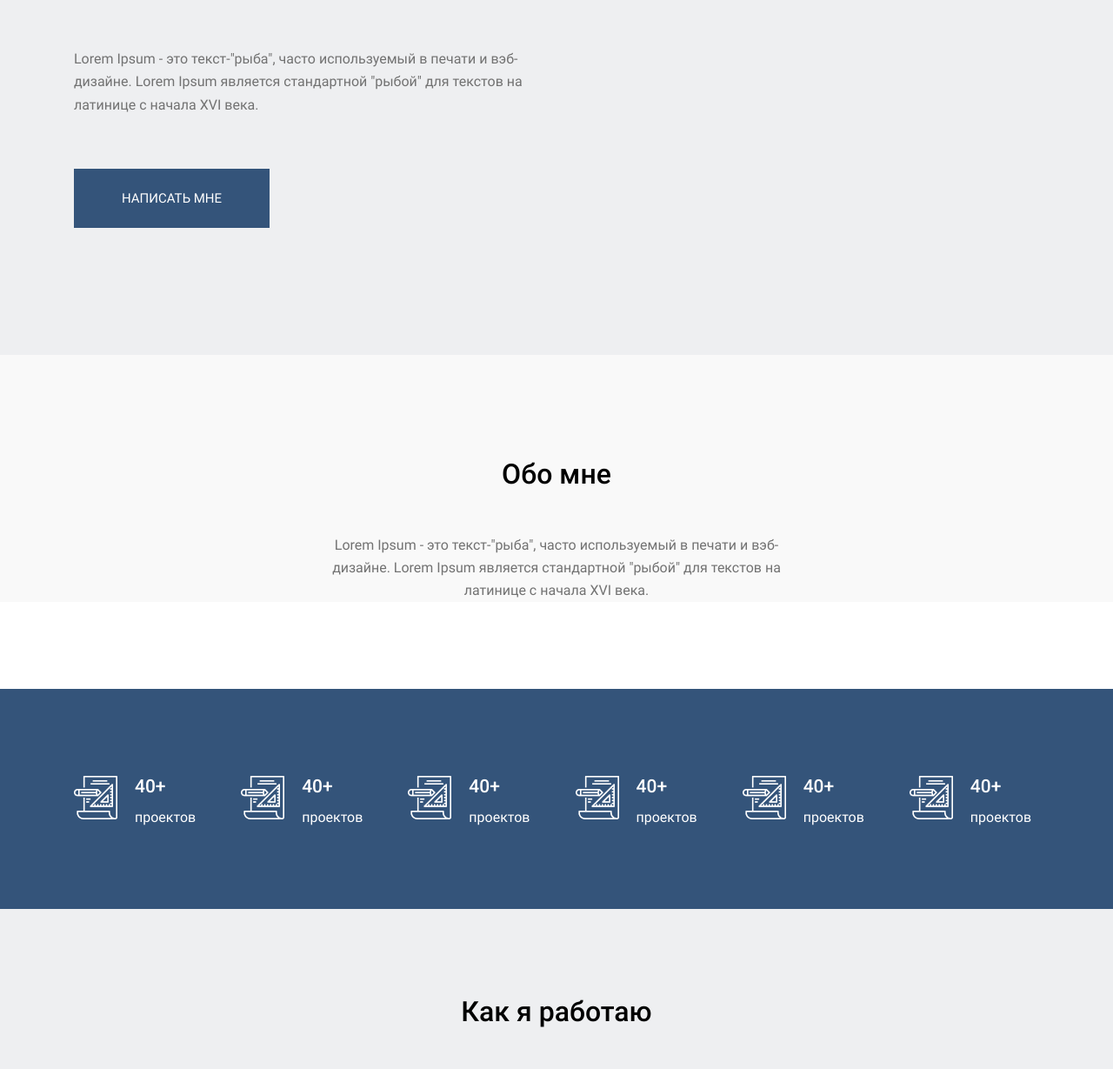
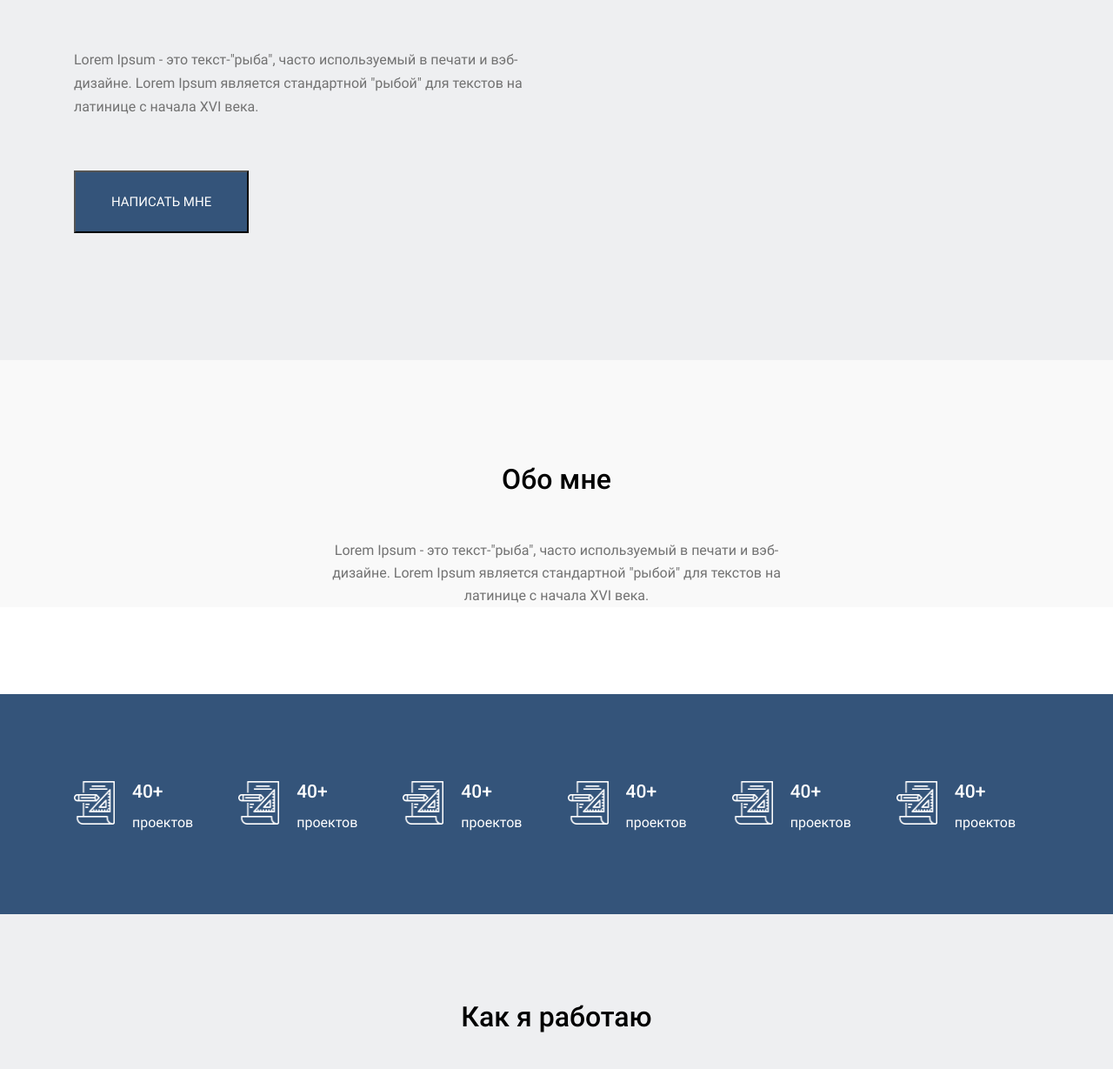
Before and after one commit to Galanyk/Home_work7, a plain HTML site: page index.html in a window 1280 px wide. Shown: the part 355-1584 px from the top of the page at 87% size. Drawn offline with Linux system fonts and the light colour scheme.

Commit message:
Redact class cont

```diff
--- a/index.html
+++ b/index.html
@@ -54,63 +54,62 @@
     </div>
 
     <div class="fill-third">
-        <div class="cont">
-            <div class="container-project">
+        <ul class="cont">
+            <li class="container-project">
                 <img  src="imag/Group.png" alt="" class="imag-first">
-            </div><!--
+            </li><!--
 
-            --><div class="container-project">
+            --><li class="container-project">
                 <h3 class="subtitle">40+</h3>
                 <p class="description-project">проектов</p>
-            </div><!--
+            </li><!--
 
-            --><div class="container-project">
+            --><li class="container-project">
                 <img  src="imag/Group.png" alt="" class="imag">
-            </div><!--
+            </li><!--
 
-            --><div class="container-project">
+            --><li class="container-project">
                 <h3 class="subtitle">40+</h3>
                 <p class="description-project">проектов</p>
-            </div><!--
+            </li><!--
 
-            --><div class="container-project">
+            --><li class="container-project">
                 <img  src="imag/Group.png" alt="" class="imag">
-            </div><!--
+            </li><!--
 
-            --><div class="container-project">
+            --><li class="container-project">
                 <h3 class="subtitle">40+</h3>
                 <p class="description-project">проектов</p>
-            </div><!--
+            </li><!--
 
-            --><div class="container-project">
+            --><li class="container-project">
                 <img  src="imag/Group.png" alt="" class="imag">
-            </div><!--
+            </li><!--
 
-            --><div class="container-project">
+            --><li class="container-project">
                 <h3 class="subtitle">40+</h3>
                 <p class="description-project">проектов</p>
-            </div><!--
+            </li><!--
 
-            --><div class="container-project">
+            --><li class="container-project">
                 <img  src="imag/Group.png" alt="" class="imag">
-            </div><!--
+            </li><!--
 
-            --><div class="container-project">
+            --><li class="container-project">
                 <h3 class="subtitle">40+</h3>
                 <p class="description-project">проектов</p>
-            </div><!--
+            </li><!--
 
-            --><div class="container-project">
+            --><li class="container-project">
                 <img  src="imag/Group.png" alt="" class="imag">
-            </div><!--
+            </li><!--
 
-            --><div class="container-project">
+            --><li class="container-project">
                 <h3 class="subtitle">40+</h3>
                 <p class="description-project-last">проектов</p>
-            </div>
-        </div>
+            </li>
+        </ul>
     </div>
-
 
     <div class="fill-first">
         <div class="container-work">
--- a/styles/style.css
+++ b/styles/style.css
@@ -24,9 +24,7 @@
     font-display: swap;
 }
 
-
 .fill-first {
-
     background-color: #EEEFF1;
 }
 
@@ -54,12 +52,9 @@
 }
 
 .list.first {
-
     font-family: 'Roboto';
     font-weight: 500;
-
 }
-
 
 .list.last {
     margin-right: 0px;
@@ -74,16 +69,14 @@
     color: #000000;
     text-decoration: none;
 }
+
 .title {
     font-family: 'Roboto', sans-serif;
     font-weight: 500;
-
-    line-height: 78.75px;
-
+    line-height: 79px;
     font-size: 48px;
     color: #000000;
     margin-bottom: 60px;
-
 }
 
 .description {
@@ -91,11 +84,9 @@
     font-weight: 400;
     font-size: 16px;
     color: #727272;
-    line-height: 26.25px;
-
+    line-height: 27px;
     width: 540px;
     margin-bottom: 60px;
-
 }
 
 .button {
@@ -105,35 +96,17 @@
     font-family: 'Roboto', sans-serif;
     font-weight: 400;
     text-transform: uppercase;
-
     text-align: center;
     background-color: #34547A;
-    border: 0px;
     color: #FFFFFF;
-    width: 225px;
-
     padding: 25px 41px 25px 41px;
     font-size: 15px;
     margin-bottom: 146px;
-
-
-
-
 }
-
-
 
 .fill-second {
     background-color: #F9F9F9;
 }
-
-
-
-
-
-
-
-
 
 .container-about {
     background-color: #F9F9F9;
@@ -163,7 +136,6 @@
     margin-bottom: 100px;
     margin-left: auto;
     margin-right: auto;
-
 }
 
 .cont {
@@ -182,8 +154,8 @@
 }
 
 .imag-first {
-
-
+    height: 50px;
+    width: 47px;
     margin-right: 20px;
     padding-top: 100px;
     padding-bottom: 100px;
@@ -193,15 +165,14 @@
     margin-right: 20px;
     padding-top: 100px;
     padding-bottom: 100px;
-
-    height: 50PX;
+    height: 50px;
+    width: 47px;
 }
 .subtitle {
     font-family: 'Roboto', sans-serif;
     font-weight: 500;
     font-size: 21px;
     line-height: 25px;
-
     margin-bottom: 10px;
     padding-top: 100px;
 }
@@ -211,7 +182,6 @@
     font-weight: 400;
     font-size: 16px;
     line-height: 26px;
-
     margin-right: 52px;
 }
 
@@ -221,7 +191,6 @@
     font-weight: 400;
     font-size: 16px;
     line-height: 26px;
-
 }
 
 .container-work {
@@ -239,7 +208,6 @@
     line-height: 37px;
     padding-top: 100px;
     margin-bottom: 50px;
-
 }
 
 .text {
@@ -276,9 +244,8 @@
     color: #FFFFFF;
     font-family: 'Roboto', sans-serif;
     font-weight: 500;
-    width: 130px;
     margin-bottom: 20px;
-
+    padding-top: 50px;
 }
 
 .text-last {
@@ -287,6 +254,5 @@
     color: #FFFFFF;
     font-family: 'Roboto', sans-serif;
     font-weight: 400;
-    width: 193px;
-
+    padding-bottom: 50px;
 }
```
Also changed, not shown: imag/list.html (deleted).
